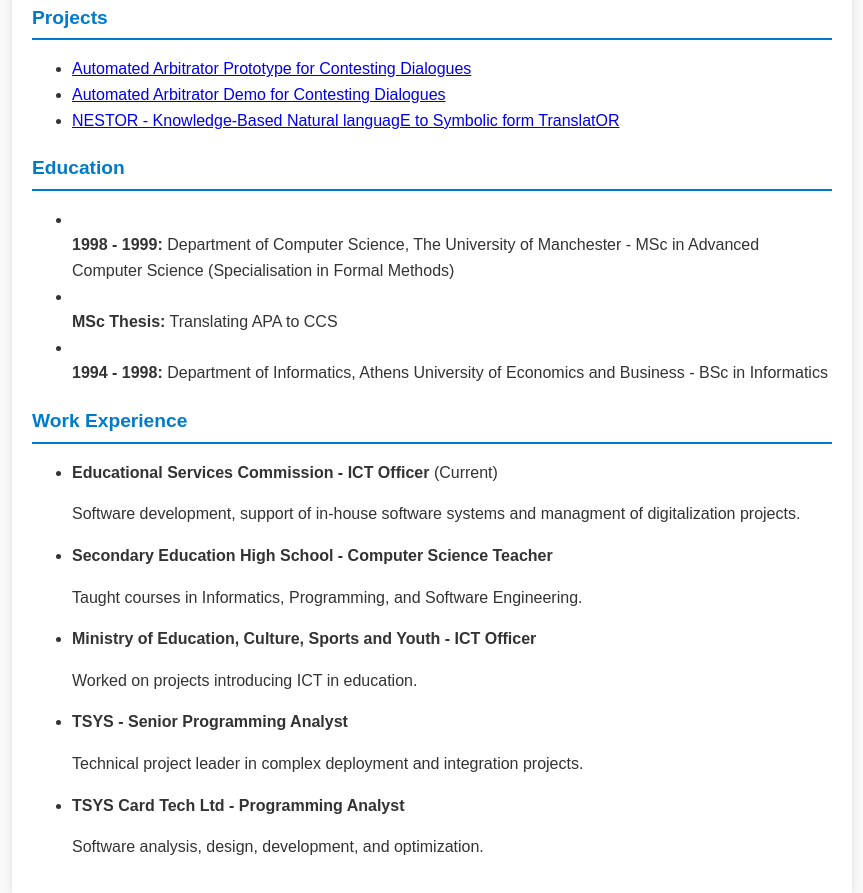
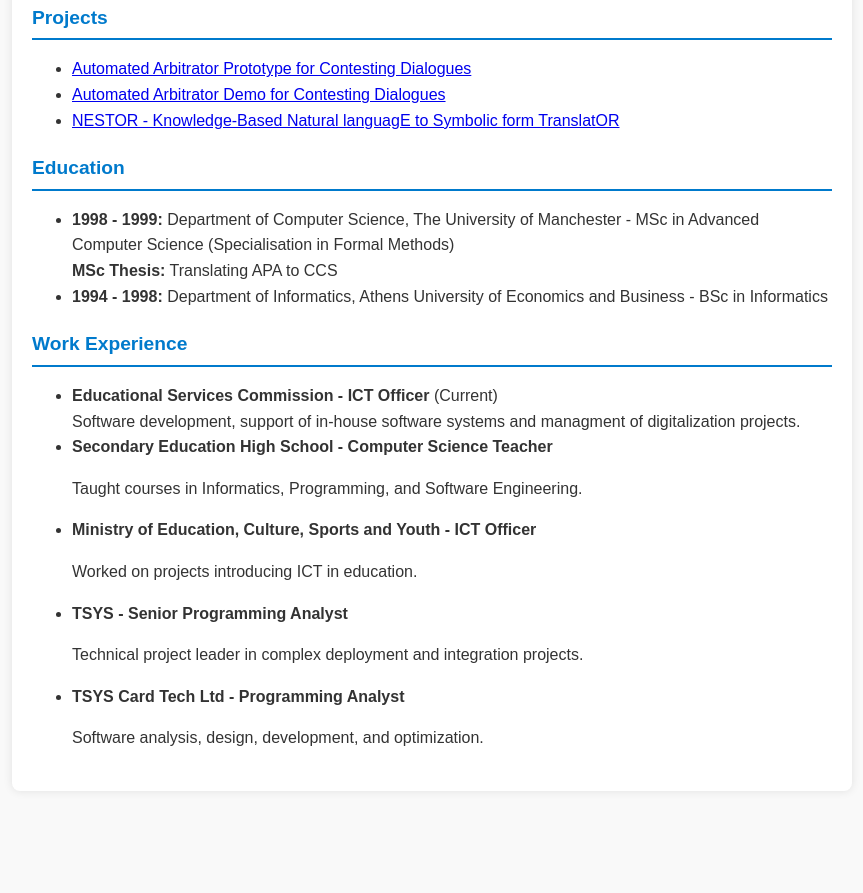
Before and after one commit to ttooulis/profile, a plain HTML site: page index.html in a window 1280 px wide. Shown: the part 911-1804 px from the top of the page, without its empty margins (208-1071 px from the left). After the commit the page ends 1722 px from the top, so only its background shows below. Drawn offline with Linux system fonts and the light colour scheme.

Commit message:
Update index.html

```diff
--- a/index.html
+++ b/index.html
@@ -103,9 +103,9 @@
         <div class="section">
             <h2 class="section-title">Education</h2>
             <ul>
-                <li></li><strong>1998 - 1999:</strong> Department of Computer Science, The University of Manchester - MSc in Advanced Computer Science (Specialisation in Formal Methods)</li>
-                <li></li>    <strong>MSc Thesis:</strong> Translating APA to CCS</li>
-                <li></li><strong>1994 - 1998:</strong> Department of Informatics, Athens University of Economics and Business - BSc in Informatics</li>
+                <li><strong>1998 - 1999:</strong> Department of Computer Science, The University of Manchester - MSc in Advanced Computer Science (Specialisation in Formal Methods)</li>
+                <strong>MSc Thesis:</strong> Translating APA to CCS
+                <li><strong>1994 - 1998:</strong> Department of Informatics, Athens University of Economics and Business - BSc in Informatics</li>
             </ul>
         </div>
 
@@ -113,7 +113,7 @@
             <h2 class="section-title">Work Experience</h2>
             <ul>
                 <li><strong>Educational Services Commission - ICT Officer</strong> (Current)</li>
-                <p>Software development, support of in-house software systems and managment of digitalization projects.</p>
+                Software development, support of in-house software systems and managment of digitalization projects.
 
                 <li><strong>Secondary Education High School - Computer Science Teacher</strong></li>
                 <p>Taught courses in Informatics, Programming, and Software Engineering.</p>
```
